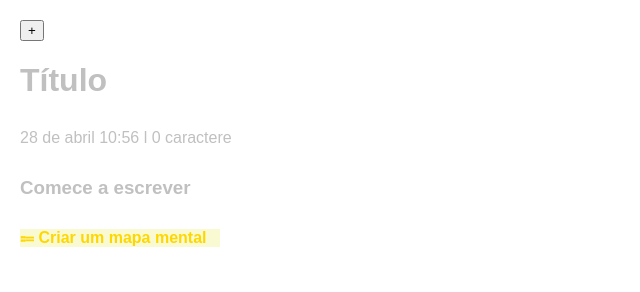
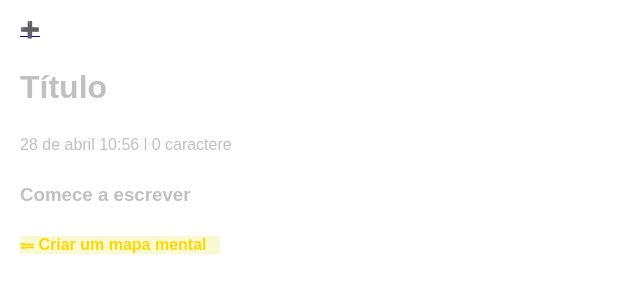
Before and after one commit to BrinkerhoffDevCode/Anot, a plain HTML site: page index.html in a window 1280 px wide. Shown: the whole page, without its empty margins (0-640 px from the left). Drawn offline with Linux system fonts and the light colour scheme.

Commit message:
update- atua 1

```diff
--- a/index.html
+++ b/index.html
@@ -6,7 +6,8 @@
     <link rel="stylesheet" href="style.css">
 </head>
 <body>
-    <button type="button">+</button>
+    <p><a href="https://www.canva.com/">&#10133</a></p>
+
     <h1>Título</h1>
 
     <p>28 de abril 10:56 l   0 caractere </p>
```
